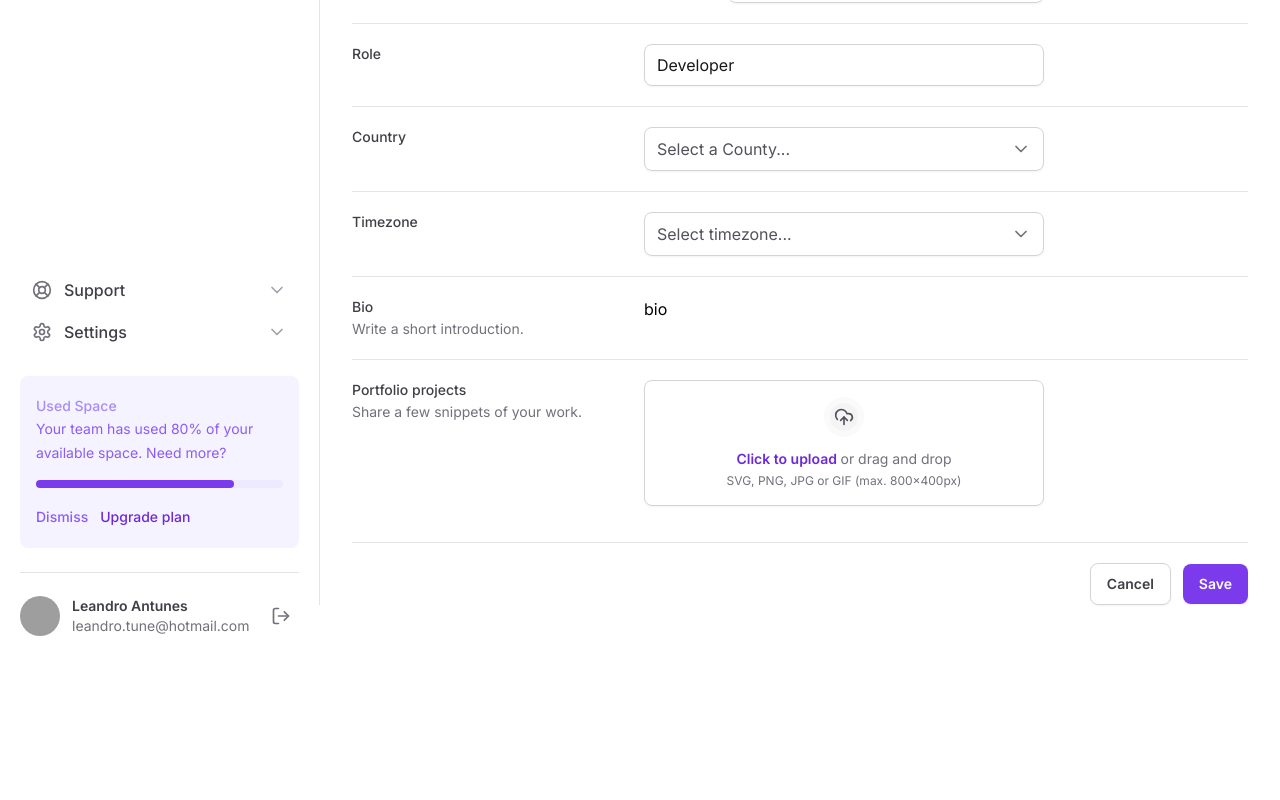
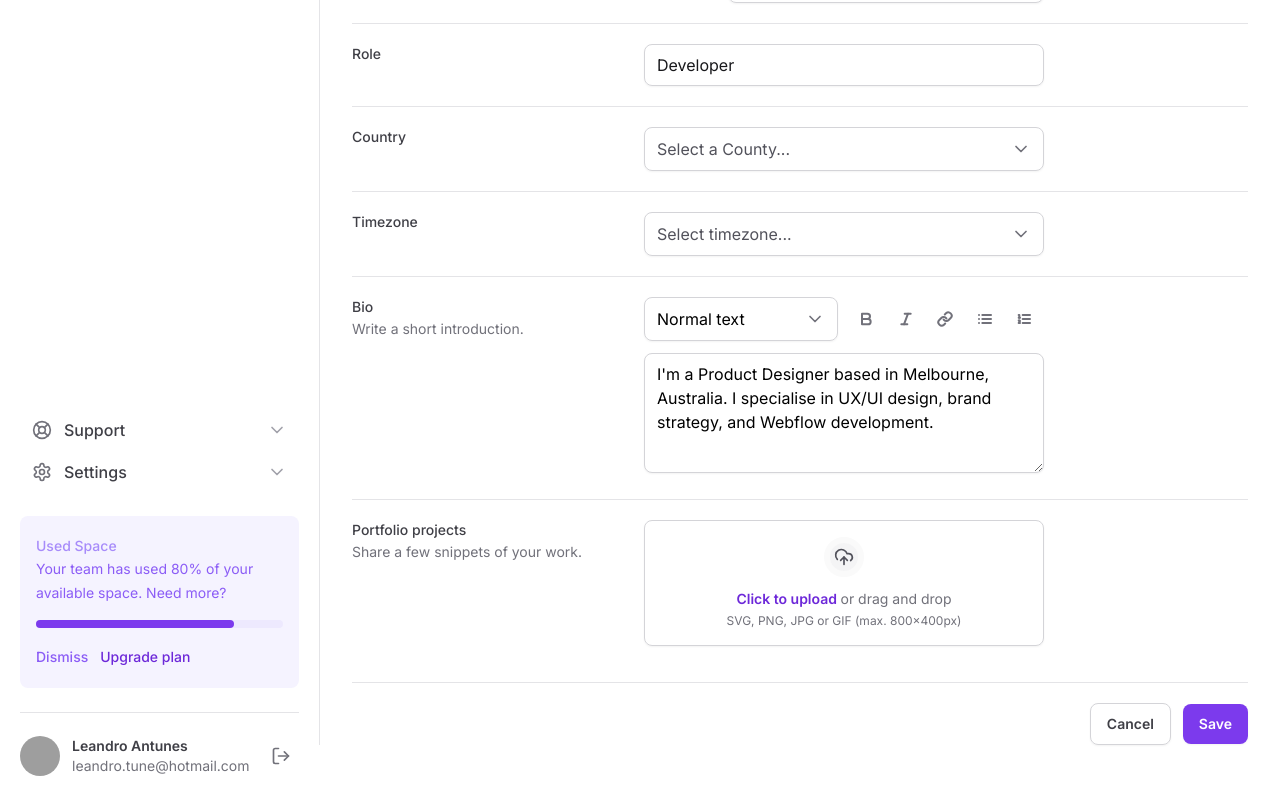
Before and after one commit to leandrotune/tailwindcss-next13, a Next.js app: page / in a window 1280 px wide. Shown: the part 539-1339 px from the top of the page. Before the commit the page ends 1199 px from the top, so only its background shows below. Built offline with nearby package versions, Linux system fonts and the light colour scheme; grey boxes are pictures that could not be loaded.

Commit message:
input de biografia

```diff
--- a/src/app/page.tsx
+++ b/src/app/page.tsx
@@ -2,10 +2,11 @@
 
 import { Form } from '@/components/Form/input'
 import { SettingsTabs } from '@/components/SettingsTabs/Index'
-import { Mail } from 'lucide-react'
+import { Bold, Italic, Link, List, ListOrdered, Mail } from 'lucide-react'
 import * as FileInput from '@/components/Form/FileInput'
 import { Select } from '@/components/Form/Select'
 import { SelectItem } from '@/components/Form/Select/SelectItem'
+import { TextArea } from '@/components/Form/TextArea'
 
 export default function Home() {
   return (
@@ -141,14 +142,61 @@
           </div>
 
           <div className="grid grid-cols-form gap-3 pt-5">
-            <label htmlFor="Bio" className="text-sm font-medium text-zinc-700">
+            <label htmlFor="bio" className="text-sm font-medium text-zinc-700">
               Bio
               <span className="mt-0.5 block text-sm font-normal text-zinc-500">
                 Write a short introduction.
               </span>
             </label>
 
-            <div>bio</div>
+            <div className="space-y-3">
+              <div className="grid grid-cols-2 gap-3">
+                <Select placeholder="" defaultValue="normal">
+                  <SelectItem text="Normal text" value="normal" />
+                  <SelectItem text="md" value="Markdown" />
+                </Select>
+
+                <div className="flex items-center gap-1">
+                  <button
+                    type="button"
+                    className="mr-auto rounded p-2 hover:bg-zinc-50"
+                  >
+                    <Bold className="h-4 w-4 text-zinc-500" strokeWidth={3} />
+                  </button>
+                  <button
+                    type="button"
+                    className="mr-auto rounded p-2 hover:bg-zinc-50"
+                  >
+                    <Italic className="h-4 w-4 text-zinc-500" strokeWidth={3} />
+                  </button>
+                  <button
+                    type="button"
+                    className="mr-auto rounded p-2 hover:bg-zinc-50"
+                  >
+                    <Link className="h-4 w-4 text-zinc-500" strokeWidth={3} />
+                  </button>
+                  <button
+                    type="button"
+                    className="mr-auto rounded p-2 hover:bg-zinc-50"
+                  >
+                    <List className="h-4 w-4 text-zinc-500" strokeWidth={3} />
+                  </button>
+                  <button
+                    type="button"
+                    className="mr-auto rounded p-2 hover:bg-zinc-50"
+                  >
+                    <ListOrdered
+                      className="h-4 w-4 text-zinc-500"
+                      strokeWidth={3}
+                    />
+                  </button>
+                </div>
+              </div>
+              <TextArea
+                id="bio"
+                defaultValue="I'm a Product Designer based in Melbourne, Australia. I specialise in UX/UI design, brand strategy, and Webflow development."
+              />
+            </div>
           </div>
 
           <div className="grid grid-cols-form gap-3 pt-5">
--- a/src/components/Form/Select/index.tsx
+++ b/src/components/Form/Select/index.tsx
@@ -4,14 +4,14 @@
 import { ChevronDown } from 'lucide-react'
 import { ReactNode } from 'react'
 
-interface SelectProps {
+interface SelectProps extends SelectPrimitive.SelectProps {
   children: ReactNode
   placeholder: string
 }
 
-export function Select({ children, placeholder }: SelectProps) {
+export function Select({ children, placeholder, ...props }: SelectProps) {
   return (
-    <SelectPrimitive.Root>
+    <SelectPrimitive.Root {...props}>
       <SelectPrimitive.Trigger className=" flex h-11 w-full cursor-pointer items-center justify-between rounded-lg border border-zinc-300 px-3 py-2 shadow-sm outline-none data-[placeholder]:text-zinc-600">
         <SelectPrimitive.Value
           className="text-black"
@@ -27,7 +27,7 @@
           side="bottom"
           position="popper"
           sideOffset={2}
-          className="z-10 w-[--radix-select-trigger-width] overflow-hidden rounded-lg border border-zinc-300 bg-white"
+          className="z-10 w-[--radix-select-trigger-width] overflow-hidden rounded-lg border border-zinc-300 bg-white shadow-md"
         >
           <SelectPrimitive.Viewport>{children}</SelectPrimitive.Viewport>
         </SelectPrimitive.Content>
--- /dev/null
+++ b/src/components/Form/TextArea.tsx
@@ -0,0 +1,12 @@
+import { ComponentProps } from 'react'
+
+export type TextAreaProps = ComponentProps<'textarea'>
+
+export function TextArea(props: TextAreaProps) {
+  return (
+    <textarea
+      className="min-h-[120px] w-full resize-y rounded-lg border border-zinc-300 px-3 py-2 shadow-sm"
+      {...props}
+    />
+  )
+}
```
